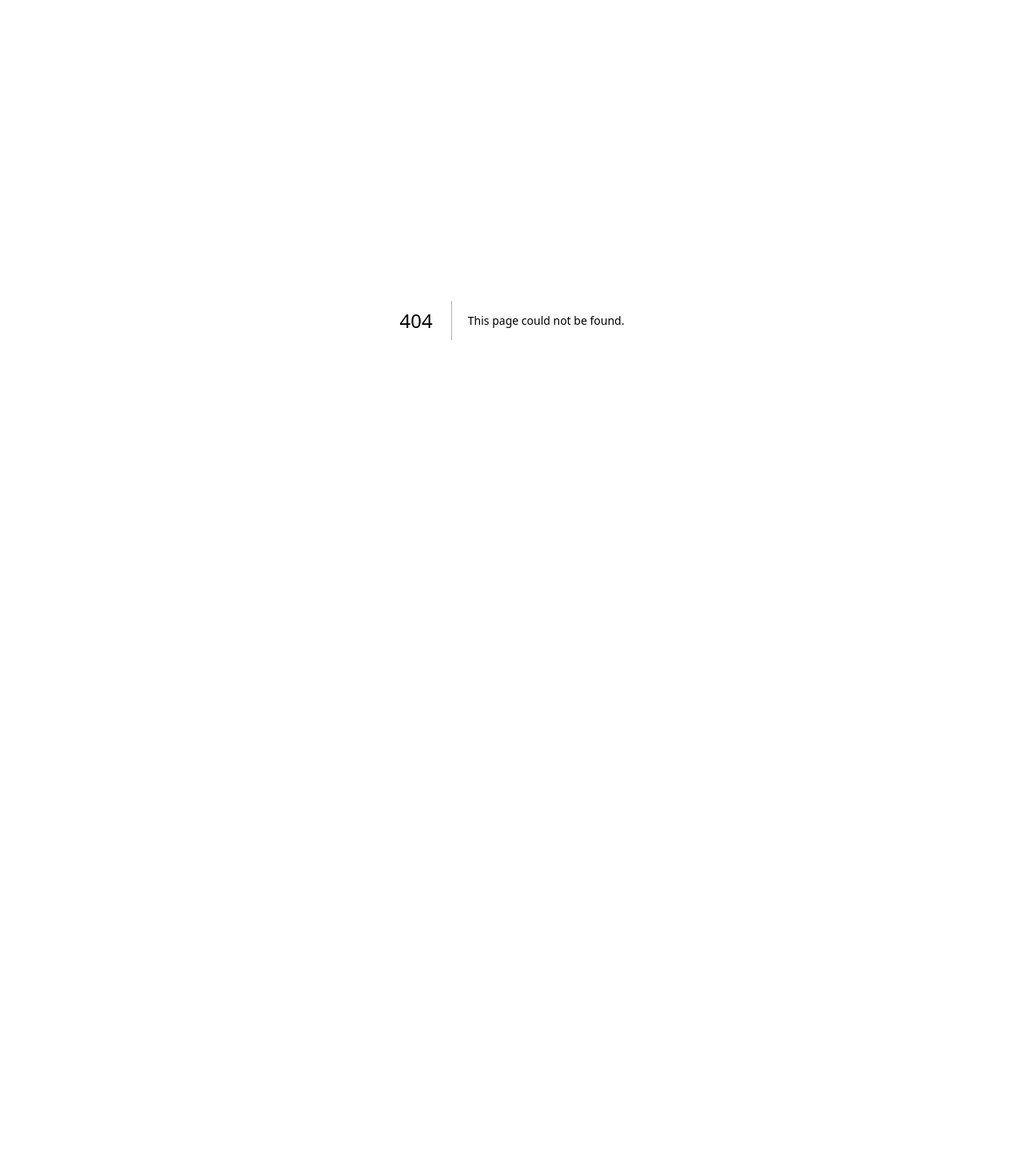
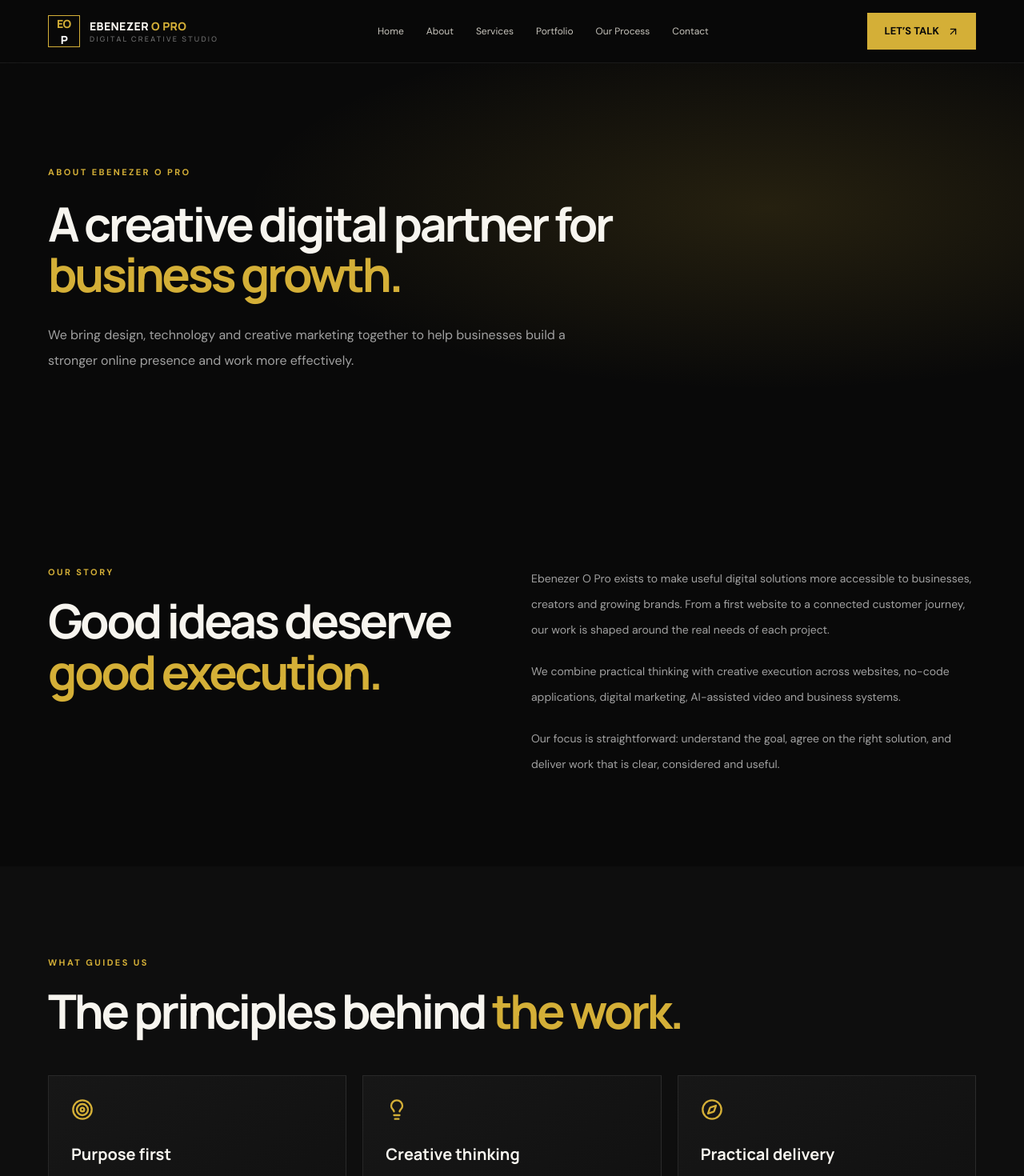
Before and after one commit to omoladedavidebenezer-spec/ebenezer-o-pro-website, a Next.js app: page /about in a window 1280 px wide. Before the commit this address had no page. Shown: the top 1470 px of the page at 80% size. Before the commit the page ends 800 px from the top, so only its background shows below. Built offline with nearby package versions, Linux system fonts and the light colour scheme.

Commit message:
Create the About page

```diff
--- /dev/null
+++ b/app/about/page.tsx
@@ -0,0 +1,23 @@
+import Link from "next/link";
+import { ArrowRight, Compass, Lightbulb, Target } from "lucide-react";
+import { PageFrame } from "@/components/site-shell";
+
+export const metadata = { title: "About Us | Ebenezer O Pro", description: "Learn about Ebenezer O Pro and our approach to creative digital solutions." };
+
+export default function AboutPage() {
+  return <PageFrame>
+    <section className="hero-grid hero-glow py-24 md:py-32"><div className="container">
+      <p className="eyebrow mb-6">ABOUT EBENEZER O PRO</p>
+      <h1 className="section-title max-w-4xl text-5xl md:text-7xl">A creative digital partner for <span className="gold-text">business growth.</span></h1>
+      <p className="mt-7 max-w-2xl text-base leading-8 text-neutral-400">We bring design, technology and creative marketing together to help businesses build a stronger online presence and work more effectively.</p>
+    </div></section>
+    <section className="section"><div className="container grid gap-12 lg:grid-cols-2">
+      <div><p className="eyebrow mb-5">OUR STORY</p><h2 className="section-title">Good ideas deserve <span className="gold-text">good execution.</span></h2></div>
+      <div className="space-y-5 text-sm leading-8 text-neutral-400"><p>Ebenezer O Pro exists to make useful digital solutions more accessible to businesses, creators and growing brands. From a first website to a connected customer journey, our work is shaped around the real needs of each project.</p><p>We combine practical thinking with creative execution across websites, no-code applications, digital marketing, AI-assisted video and business systems.</p><p>Our focus is straightforward: understand the goal, agree on the right solution, and deliver work that is clear, considered and useful.</p></div>
+    </div></section>
+    <section className="section bg-[#0e0e0e]"><div className="container"><p className="eyebrow mb-5">WHAT GUIDES US</p><h2 className="section-title">The principles behind <span className="gold-text">the work.</span></h2><div className="mt-12 grid gap-5 md:grid-cols-3">
+      {[{icon:Target,title:"Purpose first",text:"Every project starts with understanding what the business needs to achieve."},{icon:Lightbulb,title:"Creative thinking",text:"We look for clear, thoughtful ways to make brands and experiences stand out."},{icon:Compass,title:"Practical delivery",text:"We value communication, useful details and solutions that work in the real world."}].map(item=>{const Icon=item.icon;return <article key={item.title} className="service-card p-7"><Icon className="gold-text" size={28}/><h3 className="mt-7 font-display text-xl font-bold">{item.title}</h3><p className="mt-3 text-sm leading-7 text-neutral-500">{item.text}</p></article>})}
+    </div></div></section>
+    <section className="section"><div className="container flex flex-col items-start justify-between gap-7 md:flex-row md:items-center"><div><p className="eyebrow mb-4">LET’S WORK TOGETHER</p><h2 className="section-title">Have an idea to <span className="gold-text">move forward?</span></h2></div><Link href="/contact" className="gold-button">TALK ABOUT YOUR PROJECT <ArrowRight size={16}/></Link></div></section>
+  </PageFrame>;
+}
```
